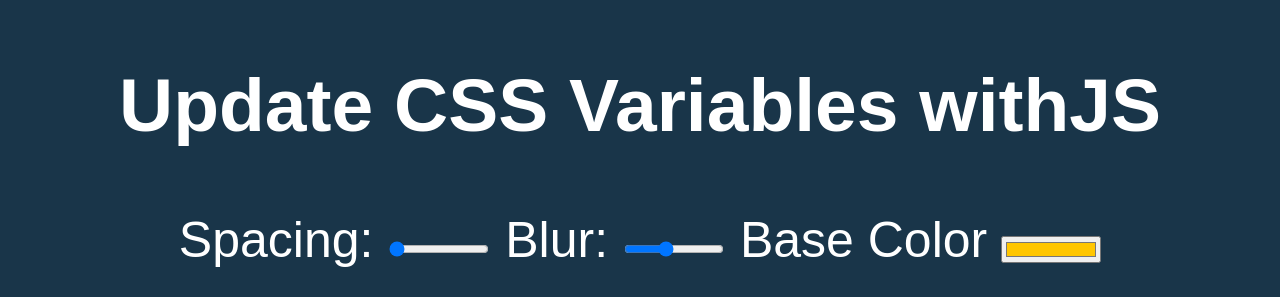
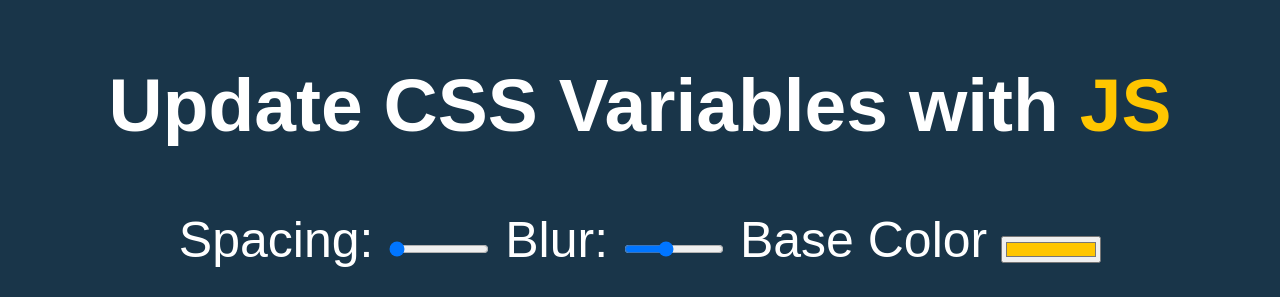
Before and after one commit to Philosoraptor9/css-variables, a plain HTML site: page index.html in a window 1280 px wide. Shown: the top 297 px of the page. Drawn offline with Linux system fonts and the light colour scheme.

Commit message:
added css variables

```diff
--- a/index.html
+++ b/index.html
@@ -6,7 +6,7 @@
 </head>
 
 <body>
-    <h2>Update CSS Variables with<span class="hl">JS</span></h2>
+    <h2>Update CSS Variables with <span class="h1">JS</span></h2>
 
     <div class="controls">
         <label for="spacing">Spacing:</label>
@@ -22,6 +22,24 @@
     <img src="https://source.unsplash.com/7bwQXzbF6KE/800x500">
 
     <style>
+
+        :root {
+            --base: #ffc600;
+            --spacing: 10px;
+            --blur: 10px;
+        }
+
+        img {
+            padding: var(--spacing);
+            background: var(--base);
+            filter: blur(var(--blur));
+        }
+
+        .h1 {
+            color: var(--base);
+        }
+        /* Miscellaneous styles, nothing do do w/ css variables */
+
         body {
             text-align: center;
             background: #193549;
@@ -41,6 +59,8 @@
     </style>
 
     <script>
+        const inputs = document.querySelectorAll('.controls input');
+
     </script>
 
 </body>
```
